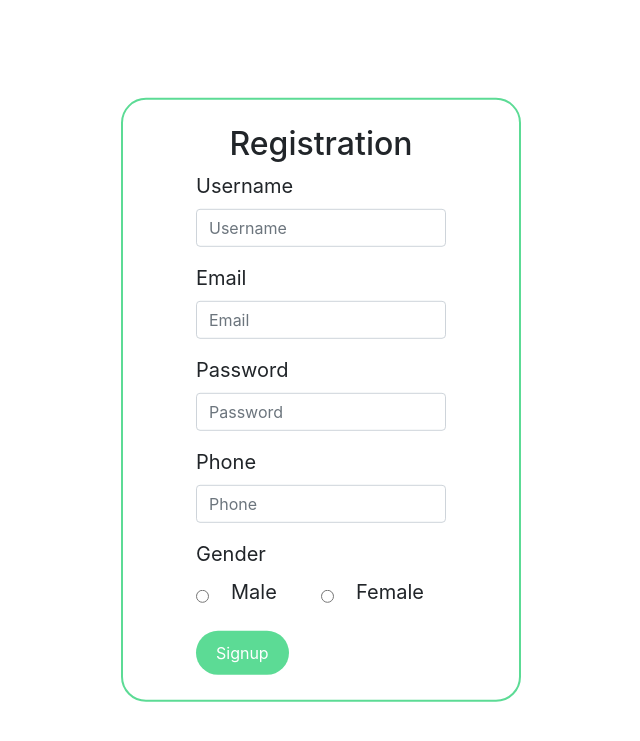
After one commit to Abdawwa/Tabara3, a PHP site: page /signup.php in a window 1280 px wide. The commit adds this page. Shown: the top 741 px of the page, without its empty margins (319-959 px from the left). Run offline with PHP 8.4, Linux system fonts and the light colour scheme.

Commit message:
create signup

```diff
--- a/home.php
+++ b/home.php
@@ -266,7 +266,7 @@
 
 
 
-    <script src="main.js"></script>
+    <script src="js/main.js"></script>
     <!--<script src="js/all.min.js"></script>From Font Awesome (6)-->
     <script src="js/bootstrap.bundle.min.js"></script>
     <!--From Bootstrap-->
--- /dev/null
+++ b/signup.php
@@ -0,0 +1,158 @@
+<?php
+require_once "config.php";
+require_once "functions/validate.php";
+?>
+
+<?php
+if (isset($_POST['submit']) && isset($_POST['gender'])) {
+    $userName = trim($_POST['userName']);
+    $userEmail = trim($_POST['userEmail']);
+    $userPass = trim($_POST['userPassword']);
+    $userPhone = trim($_POST['userPhone']);
+    $userGender = $_POST['gender'];
+
+
+
+    if (ChickEmpty($userName) && ChickEmpty($userEmail) && ChickEmpty($userPass) && ChickEmpty($userPhone) && ChickEmpty($userGender)) {
+        if (validEmail($userEmail)) {
+            $sql2 = "SELECT `user_email` FROM `users` WHERE user_email = '$userEmail'";
+            $select = mysqli_query($conn, $sql2);
+            if (mysqli_num_rows($select)) {
+                $error_message = "Email is used";
+            } else {
+                $HashedPassword = password_hash($userPass, PASSWORD_DEFAULT);
+                $sql = "INSERT INTO users (`user_name`,`user_email`,`user_password`,`user_phone`,`user_gender`)
+                VALUES ('$userName','$userEmail','$HashedPassword','$userPhone','$userGender')";
+                $result = mysqli_query($conn, $sql);
+                if ($result) {
+                    $success_message = "Admin Add successfully";
+                }
+            }
+        } else {
+            $error_message = "Email Not Valid!!";
+        }
+    } else {
+        $error_message = "Please fill All Filds";
+    }
+    //require_once 'functions/messagees.php';
+}
+
+
+
+?>
+
+
+<!DOCTYPE html>
+<html lang="en">
+
+<head>
+    <meta charset="UTF-8">
+    <meta http-equiv="X-UA-Compatible" content="IE=edge">
+    <meta name="viewport" content="width=device-width, initial-scale=1.0">
+    <link rel="stylesheet" href="https://cdn.jsdelivr.net/npm/bootstrap@4.6.1/dist/css/bootstrap.min.css">
+    <script src="https://cdn.jsdelivr.net/npm/jquery@3.5.1/dist/jquery.slim.min.js"></script>
+    <script src="https://cdn.jsdelivr.net/npm/popper.js@1.16.1/dist/umd/popper.min.js"></script>
+    <script src="https://cdn.jsdelivr.net/npm/bootstrap@4.6.1/dist/js/bootstrap.bundle.min.js"></script>
+    <title>sign up</title>
+    <style>
+        .form {
+            position: absolute;
+            top: 50%;
+            left: 50%;
+            transform: translate(-50%, -50%);
+            border: solid #5CDB95 2px;
+            border-radius: 25px;
+            padding: 25px 0;
+            width: 400px;
+            max-width: 100%;
+            margin: auto;
+
+        }
+
+        .form-group {
+            font-size: 20px;
+            font-weight: 400;
+        }
+
+        .gender {
+            display: flex;
+            justify-content: space-between;
+            align-items: center;
+        }
+
+        .sub-btn {
+            float: right;
+            border: none;
+            padding: 10px 20px;
+            background-color: #5CDB95;
+            color: white;
+            border-radius: 25px;
+        }
+
+        form {
+            width: 250px;
+        }
+
+        @media (max-width:575px) {
+            .form {
+                padding: 0;
+            }
+        }
+
+        .footer {
+            display: flex;
+            justify-content: space-between;
+            align-items: center;
+        }
+    </style>
+</head>
+
+<body>
+    <div class="signup">
+        <div class="container">
+            <div class="row col-md-6 d-flex justify-content-center form">
+                <h2>Registration</h2>
+                <form action="<?php echo $_SERVER['PHP_SELF']; ?>" method="POST" enctype="multipart/form-data">
+                    <div class="form-group ">
+                        <label for="name">Username</label>
+                        <input type="text" class="form-control" name="userName" id="name" placeholder="Username" aria-label="Username" aria-describedby="basic-addon1">
+                    </div>
+                    <div class="form-group ">
+                        <label for="Email">Email</label>
+                        <input type="text" class="form-control" name="userEmail" id="Email" placeholder="Email" aria-label="Username" aria-describedby="basic-addon1">
+                    </div>
+                    <div class="form-group ">
+                        <label for="Password">Password</label>
+                        <input type="Password" class="form-control" name="userPassword" id="Password" placeholder="Password" aria-label="Username" aria-describedby="basic-addon1">
+                    </div>
+                    <div class="form-group ">
+                        <label for="Phone">Phone</label>
+                        <input type="text" class="form-control" name="userPhone" id="Phone" placeholder="Phone" aria-label="Username" aria-describedby="basic-addon1">
+                    </div>
+                    <div class="form-group">
+                        <label>Gender</label><br>
+                        <div class="gender">
+                            <input type="radio" id="Male" name="gender" value="Male">
+                            <label for="Male">Male</label><br>
+                            <input type="radio" id="Female" name="gender" value="Female">
+                            <label for="Female">Female</label><br>
+                        </div>
+                    </div>
+                    <div class="footer">
+                        <?php if (isset($success_message) && $success_message != "") { ?>
+                            <p class="alert alert-success text-center" style="top: 5px; left: -10px;"><?php echo $success_message ?></p>
+                        <?php } ?>
+
+                        <?php if (isset($error_message) && $error_message != "") { ?>
+                            <p class="alert alert-danger text-center" style="top: 5px; left: -10px;"><?php echo $error_message ?></p>
+                        <?php } ?>
+
+                        <button type="submit" class="sub-btn" name="submit">Signup</button>
+                    </div>
+                </form>
+            </div>
+        </div>
+    </div>
+</body>
+
+</html>
--- /dev/null
+++ b/test.php
@@ -0,0 +1,4 @@
+<?php
+session_start();
+echo $_SESSION['user_email'];
+?>
```
Also changed, not shown: login.php (+13 -13 lines), functions/validate.php (line endings or trailing spaces), js/main.js (renamed from main.js).
